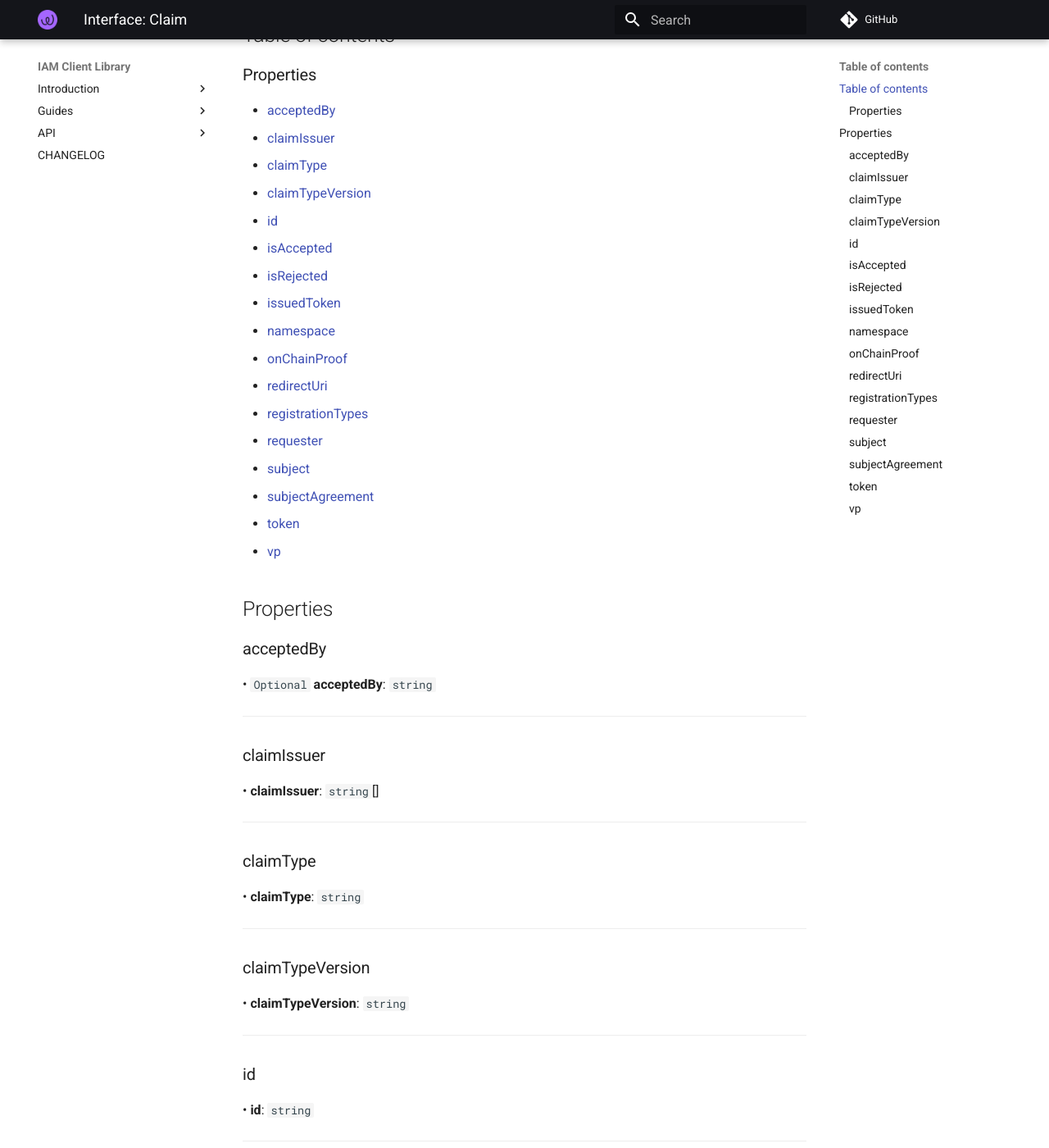
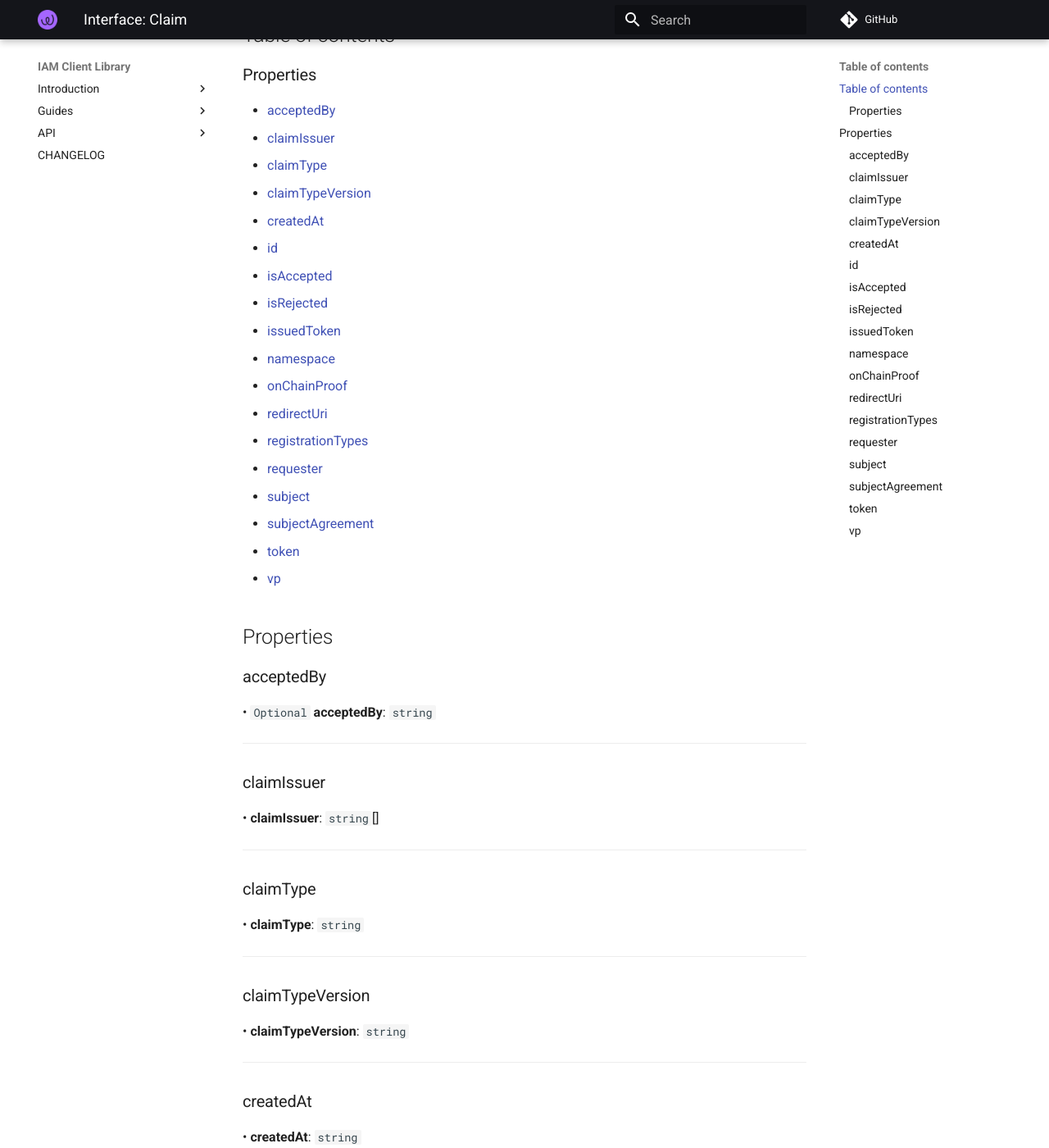
Before and after one commit to energywebfoundation/iam-client-lib, an MkDocs documentation site: the page built from docs/api/interfaces/modules_claims.Claim.md, in a window 1280 px wide and 1400 px high, scrolled down 220 px. Shown: the whole window at 82% size. Built offline with MkDocs 1.6.1 and Material for MkDocs 9.7.7, drawn with Linux system fonts in a browser that asks for light colours; comment, search, counter and statistics services are not loaded.

Commit message:
feat: add createdAt property to Claim interface

```diff
--- a/docs/api/interfaces/modules_claims.Claim.md
+++ b/docs/api/interfaces/modules_claims.Claim.md
@@ -10,6 +10,7 @@
 - [claimIssuer](modules_claims.Claim.md#claimissuer)
 - [claimType](modules_claims.Claim.md#claimtype)
 - [claimTypeVersion](modules_claims.Claim.md#claimtypeversion)
+- [createdAt](modules_claims.Claim.md#createdat)
 - [id](modules_claims.Claim.md#id)
 - [isAccepted](modules_claims.Claim.md#isaccepted)
 - [isRejected](modules_claims.Claim.md#isrejected)
@@ -47,6 +48,12 @@ ___
 ### claimTypeVersion
 
 • **claimTypeVersion**: `string`
+
+___
+
+### createdAt
+
+• **createdAt**: `string`
 
 ___
 
```
Also changed, not shown: 1 other file.
